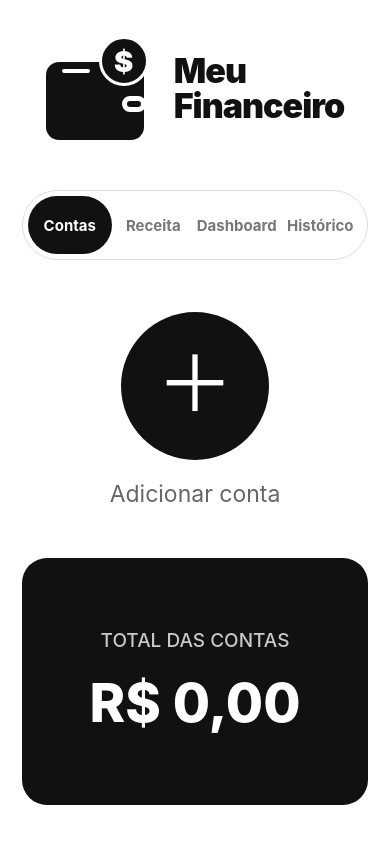
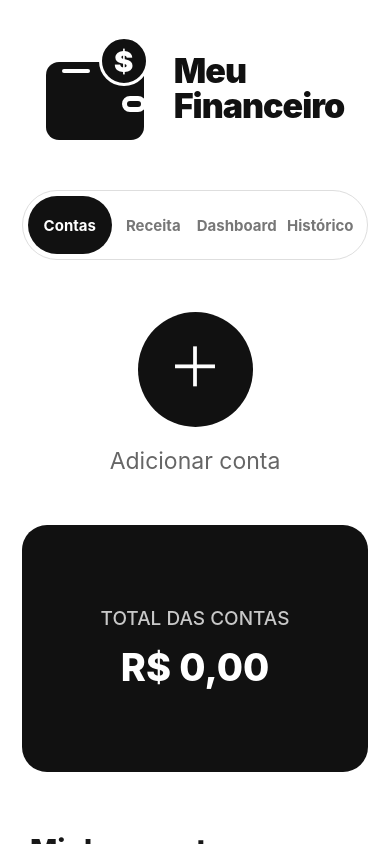
Before and after one commit to Empreendedorismomagnetico/Meu-Financeiro, a React Native app: screen / in a window 390 px wide. Built offline with nearby package versions, Linux system fonts and the light colour scheme.

Commit message:
Update App.js

```diff
--- a/App.js
+++ b/App.js
@@ -218,12 +218,31 @@ const s=StyleSheet.create({
   scroll:{flex:1},
   conteudo:{paddingBottom:12},
   adicionar:{alignItems:"center",paddingTop:24,paddingBottom:50},
-  maisCirculo:{width:148,height:148,borderRadius:74,backgroundColor:"#111",alignItems:"center",justifyContent:"center"},
-  maisTxt:{color:"#fff",fontSize:78,lineHeight:88,fontWeight:"300",marginTop:-5},
+  maisCirculo: {
+  width: 115,
+  height: 115,
+  borderRadius: 58,
+  backgroundColor: "#111",
+  alignItems: "center",
+  justifyContent: "center"
+},
+
+maisTxt: {
+  color: "#fff",
+  fontSize: 55,
+  lineHeight: 65,
+  fontWeight: "300",
+  marginTop: -5
+},
   adicionarTexto:{color:"#666",fontSize:23,marginTop:20},
   resumo:{backgroundColor:"#111",borderRadius:25,minHeight:247,alignItems:"center",justifyContent:"center",padding:22},
   rotulo:{color:"#c8c8c8",fontSize:19,fontWeight:"500"},
-  total:{color:"#fff",fontSize:54,fontWeight:"800",marginTop:18},
+  total: {
+  color: "#fff",
+  fontSize: 38,
+  fontWeight: "800",
+  marginTop: 14
+},
   cabLista:{marginTop:60,marginBottom:15,paddingLeft:8},
   tituloLista:{fontSize:29,fontWeight:"800",color:"#171717"},
   lista:{borderWidth:1,borderColor:"#eee",borderRadius:17,paddingHorizontal:15},
```
